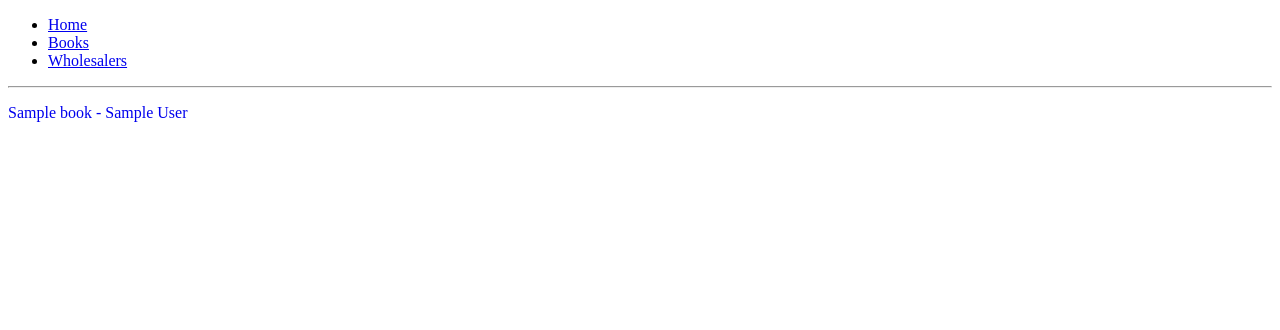
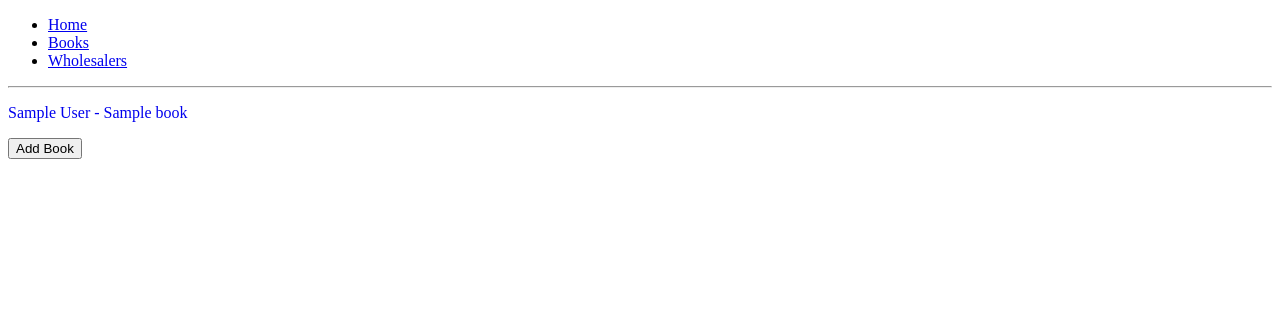
Before and after one commit to markmcgrory/python_project, a Flask app: page /books in a window 1280 px wide. Shown: the top 330 px of the page. Run offline with Flask 3, Linux system fonts and the light colour scheme; a database or web service that is not in the repository returns one stand-in record (values such as "Sample title"); some libraries are stand-ins or nearby versions.

Commit message:
various changes

```diff
--- a/console.py
+++ b/console.py
@@ -37,5 +37,4 @@ book10 = Book("Fresh-Air Fiend", "Theroux, Paul", "Nonfiction", "Penguin Books",
 book_repository.save(book10)
 
 
-
 pdb.set_trace()
--- a/controllers/books_controller.py
+++ b/controllers/books_controller.py
@@ -2,6 +2,7 @@ from flask import Flask, render_template, request, redirect, Blueprint
 
 from models.book import Book
 import repositories.book_repository as book_repository
+import repositories.wholesaler_repository as wholesaler_repository
 
 books_blueprint = Blueprint("books", __name__)
 
@@ -10,9 +11,25 @@ def books():
     books = book_repository.select_all()
     return render_template("books/index.html", books = books)
 
-@books_blueprint.route("/books/new")
+@books_blueprint.route("/books", methods=['POST'])
+def create_book():
+    title = request.form['title']
+    author = request.form['author']
+    genre = request.form['genre']
+    publisher = request.form['publisher']
+    publication_year = request.form['publication year']
+    copies = request.form['copies']
+    cost_price = request.form['cost_price']
+    markup = request.form['markup']
+    wholesaler = wholesaler_repository.select(request.form['wholesaler_id'])
+    book = Book(title, author, genre, publisher, publication_year, copies, cost_price, markup, wholesaler)
+    book_repository.save(book)
+    return redirect('/books')
 
-@books_blueprint.route("/books/<id>")
+@books_blueprint.route("/books/<id>", methods=['GET'])
+def show_book(id):
+    book = book_repository.select(id)
+    return render_template('books/show.html', book = book)
 
 
 @books_blueprint.route("/books/<id>/delete", methods=['POST'])
--- a/controllers/wholesalers_controller.py
+++ b/controllers/wholesalers_controller.py
@@ -9,7 +9,7 @@ def wholesalers():
     wholesalers = wholesaler_repository.select_all()
     return render_template("wholesalers/index.html", wholesalers = wholesalers)
 
-@wholesalers_blueprint.route("/wholesalers/new")
+
 
 @wholesalers_blueprint.route("/wholesalers/<id>")
 
--- a/templates/books/index.html
+++ b/templates/books/index.html
@@ -4,9 +4,13 @@
 
 {% for book in books %}
 <p>
-<a style="text-decoration:none" href=books/{{books.index(book)}}> {{book.title}} - {{book.author}}</a>
+<a style="text-decoration:none" href=books/{{books.index(book)}}> {{book.author}} - {{book.title}} </a>
 </p>
+
+
 
 {% endfor %}
 
+<button type="submit">Add Book</button>
+
 {% endblock %}
--- a/templates/wholesalers/index.html
+++ b/templates/wholesalers/index.html
@@ -10,4 +10,6 @@
 
 {% endfor %}
 
+<button type="submit">Add Wholesaler</button>
+
 {% endblock %}
```
Also changed, not shown: templates/books/show.html (+14 -0 lines).
